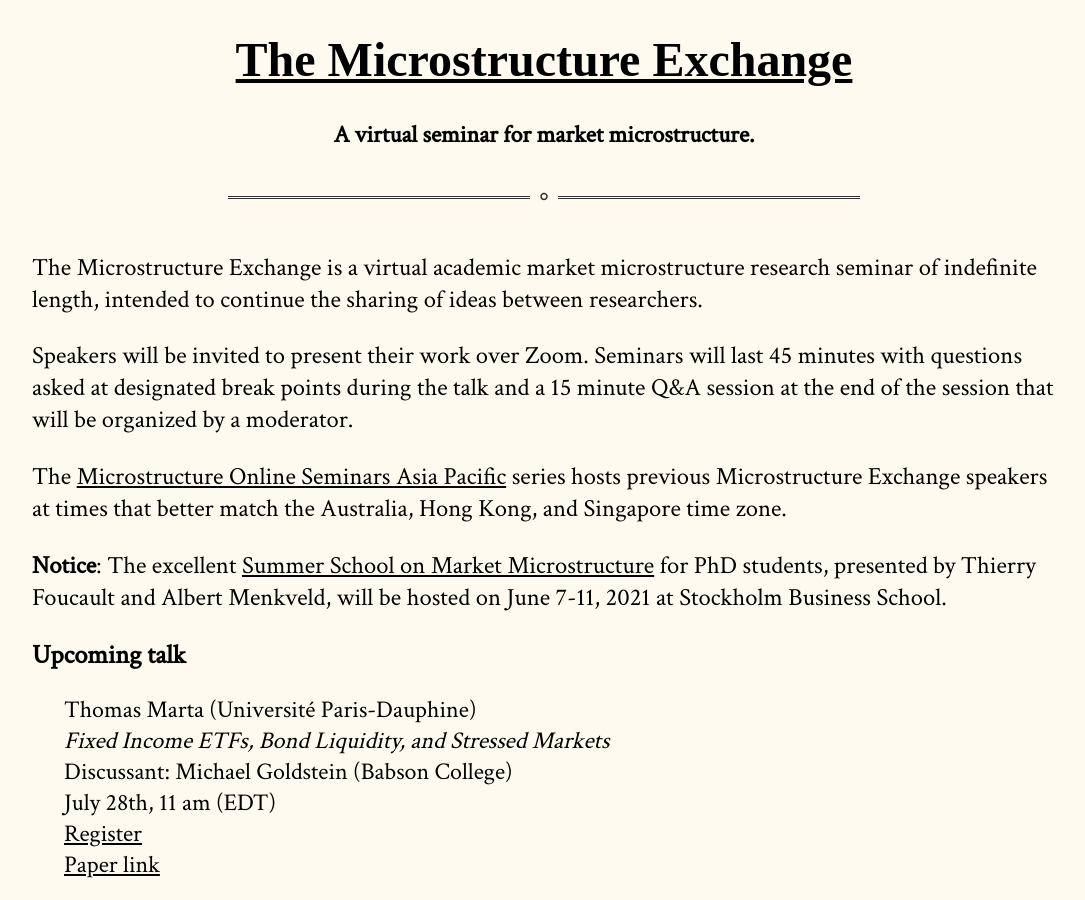
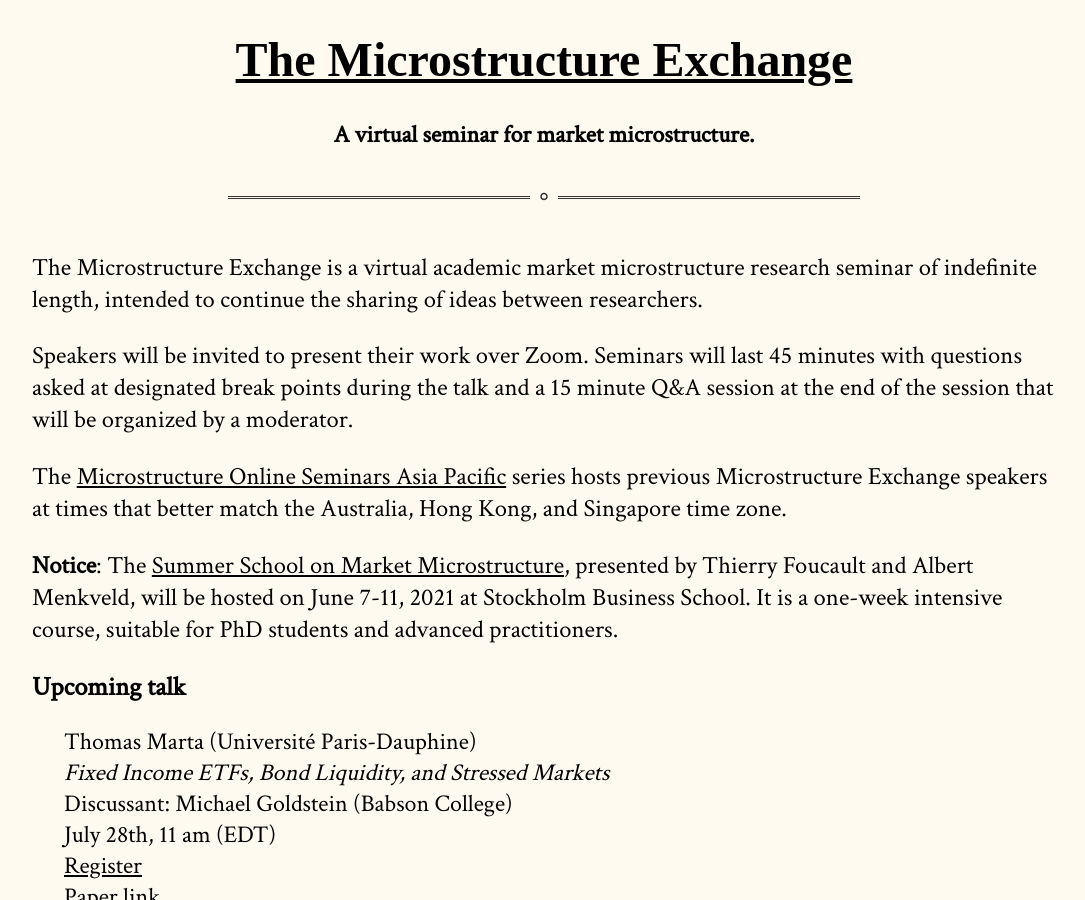
Before and after one commit to cpfiffer/microstructure.exchange, a Jekyll site: the page built from index.md, in a window 1280 px wide and 900 px high. Shown: the whole window, without its empty margins (96-1181 px from the left). Built offline with Jekyll 4.4.1, drawn with Linux system fonts in a browser that asks for light colours; some web fonts are replaced.

Commit message:
Minor changes

```diff
--- a/index.md
+++ b/index.md
@@ -8,7 +8,7 @@ Speakers will be invited to present their work over Zoom. Seminars will last 45
 
 The [Microstructure Online Seminars Asia Pacific](https://sites.google.com/site/esojli/online-sem-ap) series hosts previous Microstructure Exchange speakers at times that better match the Australia, Hong Kong, and Singapore time zone.
 
-**Notice**: The excellent [Summer School on Market Microstructure](https://microstructure-course.com/) for PhD students, presented by Thierry Foucault and  Albert Menkveld, will be hosted on June 7-11, 2021 at Stockholm Business School.
+**Notice**: The [Summer School on Market Microstructure](https://microstructure-course.com/), presented by Thierry Foucault and Albert Menkveld, will be hosted on June 7-11, 2021 at Stockholm Business School. It is a one-week intensive course, suitable for PhD students and advanced practitioners.
 
 <!-- <hr>
 
```
